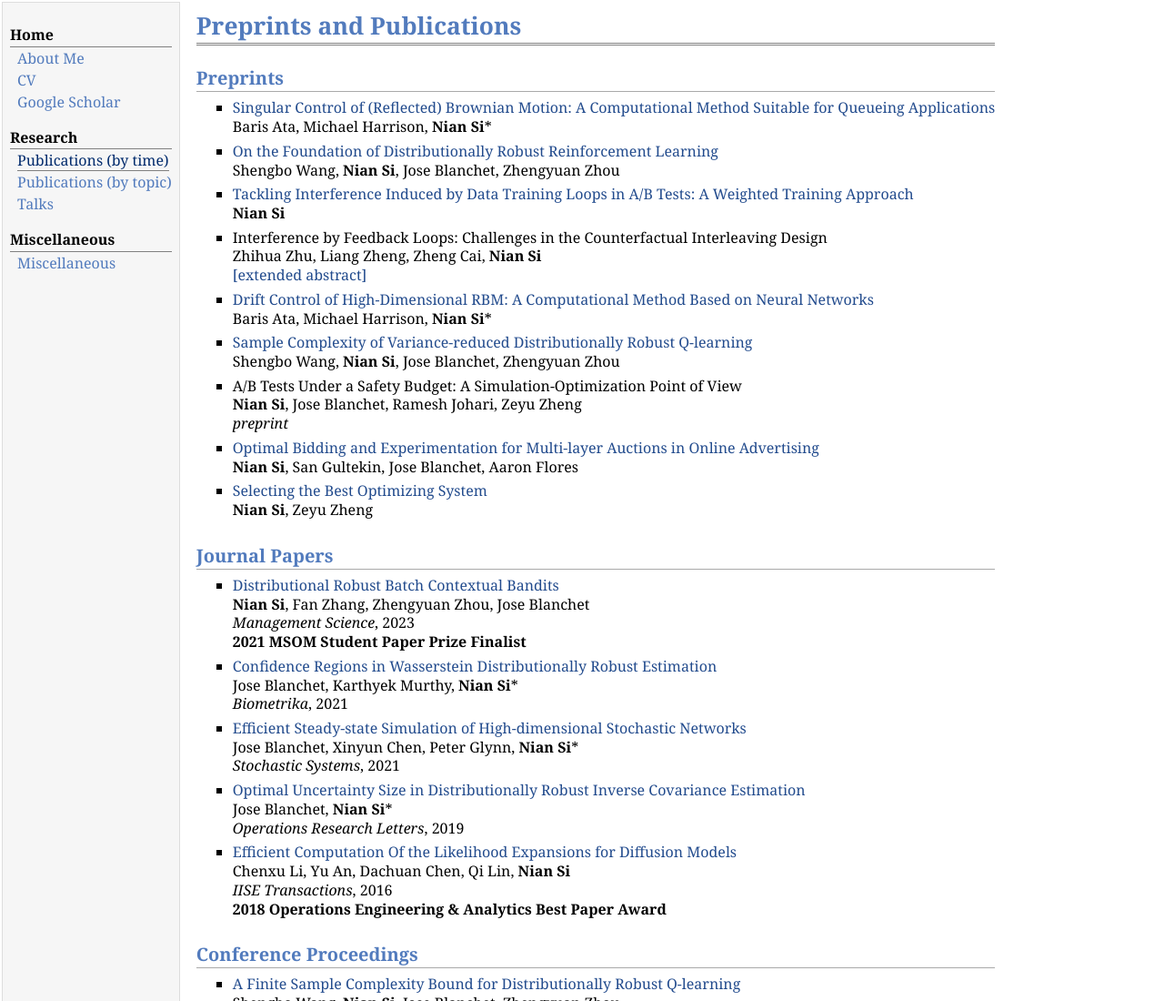
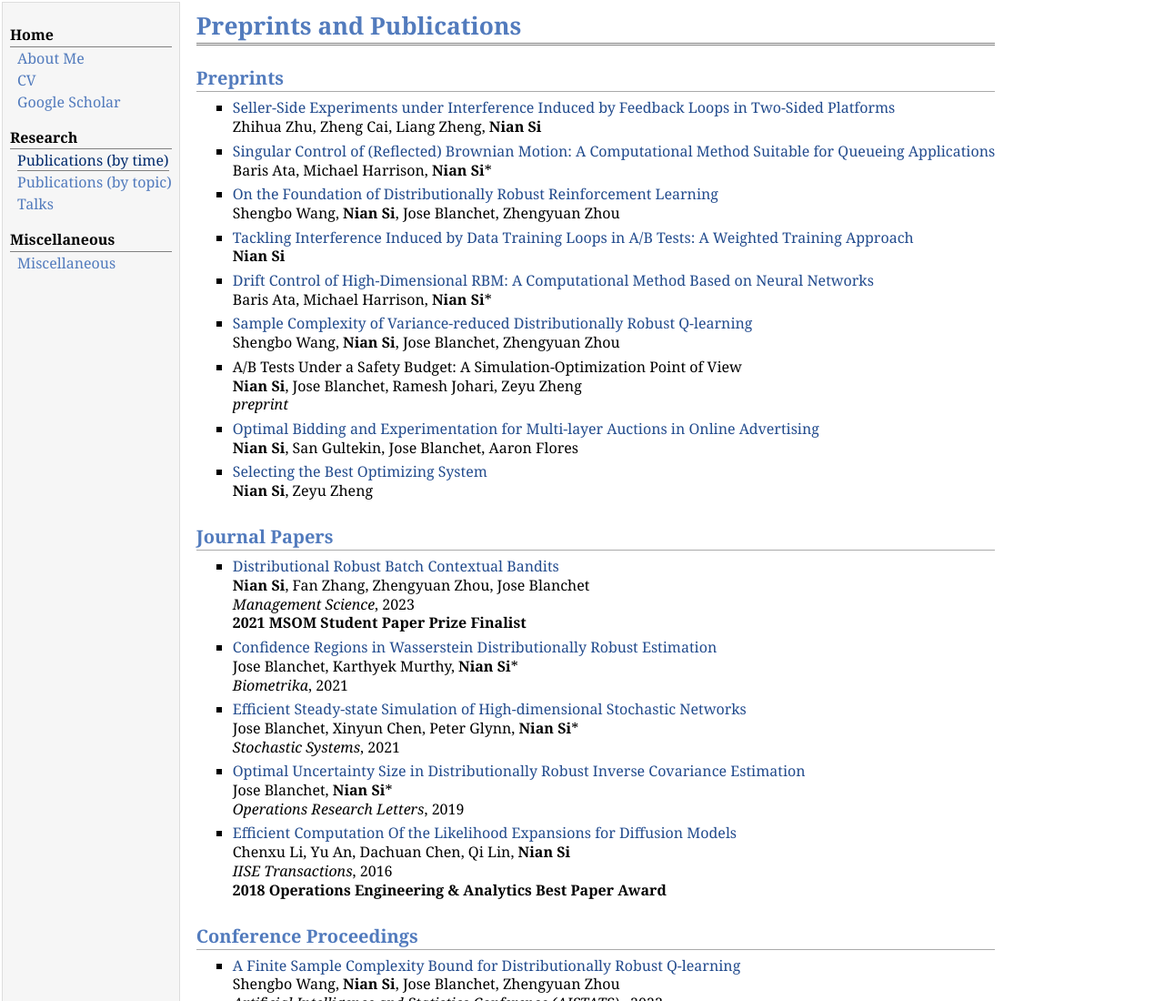
Before and after one commit to nian-si/nian-si.github.io, a plain HTML site: page publications.html in a window 1280 px wide. Shown: the top 1100 px of the page at 91% size. Drawn offline with Linux system fonts and the light colour scheme.

Commit message:
add seller-side experiments under feedback loops

```diff
--- a/publications.html
+++ b/publications.html
@@ -31,6 +31,12 @@
 
 <ul>
 <li><p><a href="
+https://arxiv.org/abs/2401.15811">Seller-Side Experiments under Interference Induced by Feedback Loops in Two-Sided Platforms
+</a><br>Zhihua Zhu, Zheng Cai, Liang Zheng, <strong>Nian Si</strong> <br>
+</p>
+</li>
+
+<li><p><a href="
 https://arxiv.org/abs/2312.11823">Singular Control of (Reflected) Brownian Motion: A Computational Method Suitable for Queueing Applications
 	</a><br>Baris Ata, Michael Harrison, <strong>Nian Si</strong>* <br>
    </p>
@@ -48,11 +54,7 @@ Training Approach
 </p>
 </li>
 
-   <li><p>Interference by Feedback Loops: Challenges in the Counterfactual Interleaving Design
-	</a><br>Zhihua Zhu, Liang Zheng, Zheng Cai, <strong>Nian Si</strong> <br>
-  <a href = "./counterfactual_feedbackloop.pdf">[extended abstract]</a>
-   </p>
-   </li>
+
 
 
 <li><p><a href="
```
Also changed, not shown: publications_topic.html (+7 -5 lines), 1 other file.
